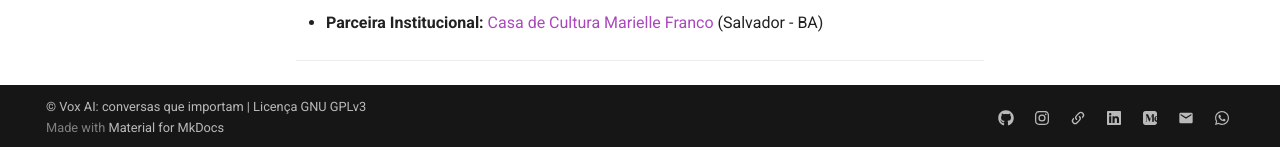
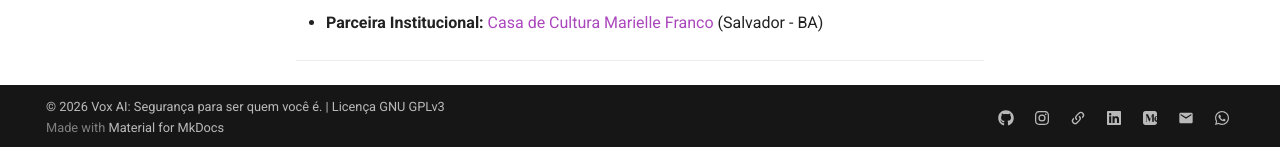
Before and after one commit to emn-f/vox-ai-docs, an MkDocs documentation site: the page built from docs/index.md, in a window 1280 px wide and 900 px high, scrolled down 617 px. Shown: the part 750-897 px from the top of the window. Built offline with MkDocs 1.6.1 and Material for MkDocs 9.7.7, drawn with Linux system fonts in a browser that asks for light colours.

Commit message:
refactor: slogan do Vox atualizado

```diff
--- a/mkdocs.yml
+++ b/mkdocs.yml
@@ -31,7 +31,7 @@ markdown_extensions:
       permalink: true
   - sane_lists
 
-copyright: "© Vox AI: conversas que importam | Licença GNU GPLv3"
+copyright: "© 2026 Vox AI: Segurança para ser quem você é. | Licença GNU GPLv3"
 
 extra:
   social:
```
